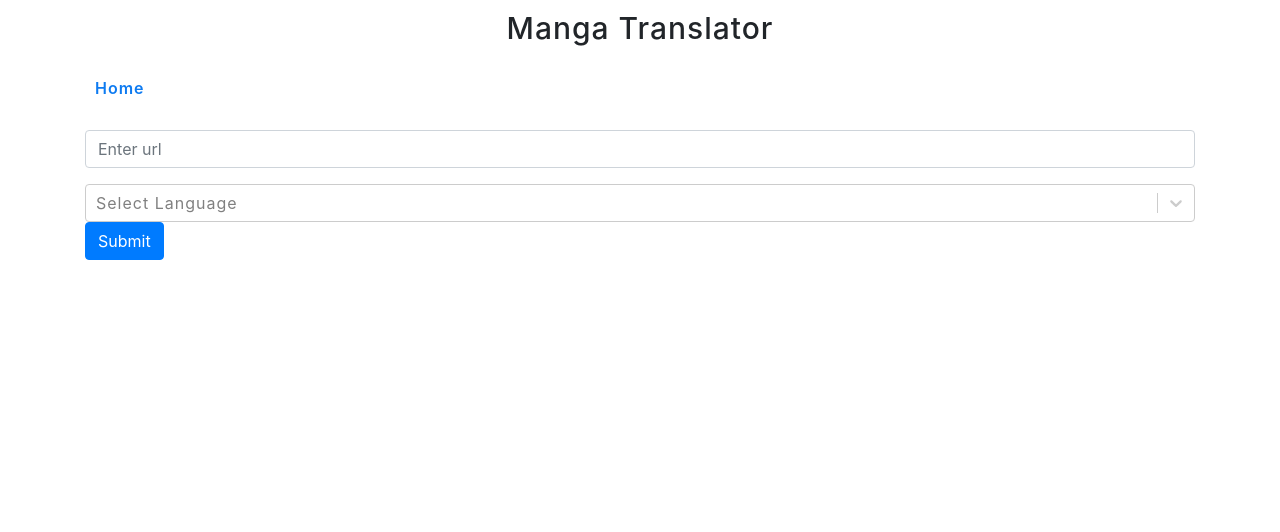
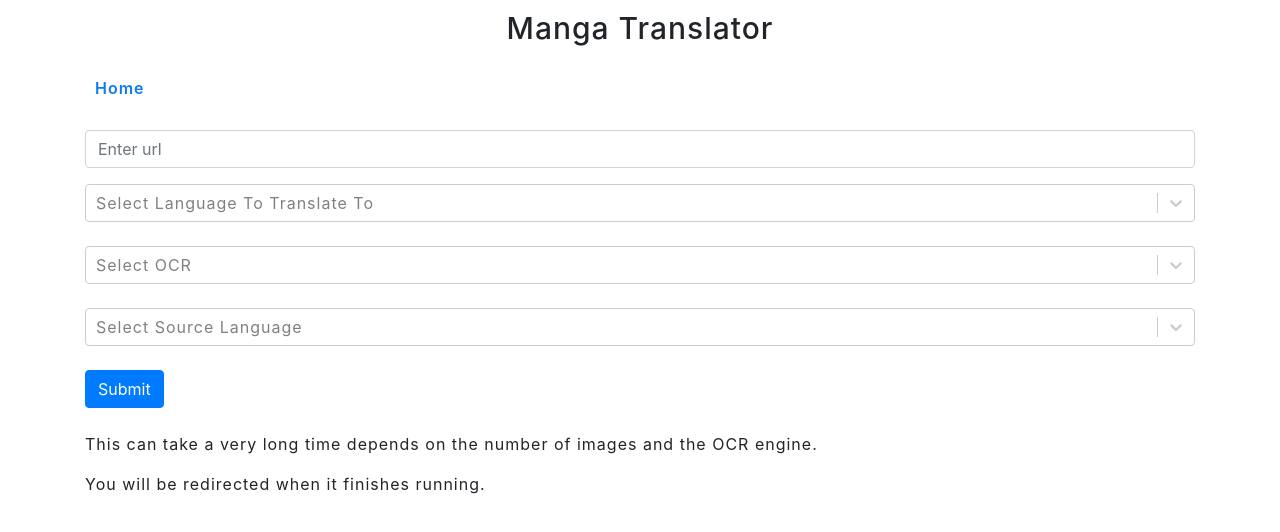
Before and after one commit to ducphamle2/computer-vision-IT4342E-FE, a React (Create React App) app: page / in a window 1280 px wide. Shown: the top 532 px of the page. Built offline with nearby package versions, Linux system fonts and the light colour scheme.

Commit message:
fix result page

```diff
--- a/public/index.html
+++ b/public/index.html
@@ -24,7 +24,7 @@
       work correctly both with client-side routing and a non-root public URL.
       Learn how to configure a non-root public URL by running `npm run build`.
     -->
-    <title>File Upload And Download</title>
+    <title>Manga Translator</title>
   </head>
   <body>
     <noscript>You need to enable JavaScript to run this app.</noscript>
--- a/src/components/App.js
+++ b/src/components/App.js
@@ -6,10 +6,21 @@ import { API_URL } from '../utils/constants';
 import Select from 'react-select';
 
 const options = [
-  { value: 'vietnamese', label: 'Vietnamese'},
-  { value: 'english', label: 'English'},
-  { value: 'russian', label: 'Russian'},
+  { value: 'vietnamese', label: 'Vietnamese' },
+  { value: 'english', label: 'English' },
+  { value: 'russian', label: 'Russian' },
 ]
+
+const OCRoptions = [
+  { value: 'google', label: 'Google Vision' },
+  { value: 'tes', label: 'Tesseract' },
+]
+
+const langoptions = [
+  { value: 'jp', label: 'Japanese' },
+  { value: 'en', label: 'English' },
+]
+
 
 function App(props) {
   const [file, setFile] = useState(null); // state for storing actual image
@@ -19,6 +30,9 @@ function App(props) {
   });
   const [errorMsg, setErrorMsg] = useState('');
   const [selectedLang, setSelectedLang] = useState('');
+  const [selectedOCR, setSelectedOCR] = useState('');
+  const [selectedSourceLang, setSelectedSourceLang] = useState('');
+
 
   const [isPreviewAvailable, setIsPreviewAvailable] = useState(false); // state to show preview only for images
   const dropRef = useRef(); // React ref for managing the hover state of droppable area
@@ -26,9 +40,15 @@ function App(props) {
   const handleChange = (value) => {
     setSelectedLang(value)
     console.log(selectedLang)
-};
-
-
+  };
+  const handleChangeOCR = (value) => {
+    setSelectedOCR(value)
+    console.log(selectedOCR)
+  };
+  const handleChangelang = (value) => {
+    setSelectedSourceLang(value)
+    console.log(selectedLang)
+  };
   const handleInputChange = (event) => {
     setState({
       ...state,
@@ -58,14 +78,13 @@ function App(props) {
   };
 
   const handleOnSubmit = async (event) => {
-    alert('PLEASE WAIT...')
     event.preventDefault();
     console.log("AAAAAAAAAAAAAAAAAAAAAAAAAAAAAa")
     try {
       const { url } = state;
       var expression = /(https?:\/\/(?:www\.|(?!www))[a-zA-Z0-9][a-zA-Z0-9-]+[a-zA-Z0-9]\.[^\s]{2,}|www\.[a-zA-Z0-9][a-zA-Z0-9-]+[a-zA-Z0-9]\.[^\s]{2,}|https?:\/\/(?:www\.|(?!www))[a-zA-Z0-9]+\.[^\s]{2,}|www\.[a-zA-Z0-9]+\.[^\s]{2,})/gi;
       var regex = new RegExp(expression);
-      let payload = 'url=' + url + '&lang=' + selectedLang.value
+      let payload = 'url=' + url + '&lang=' + selectedLang.value + '&ocr=' + selectedOCR.value + '&srclang=' + selectedSourceLang.value
       console.log(payload)
       if (url.match(regex)) {
         setErrorMsg('');
@@ -116,12 +135,27 @@ function App(props) {
           </Col>
         </Row>
         <Select
-          placeholder="Select Language"
-          defaultValue={options[0]}
+          placeholder="Select Language To Translate To"
           label="Choose Language"
           value={selectedLang}
           onChange={handleChange}
           options={options}
+        />
+        <br></br>
+        <Select
+          placeholder="Select OCR"
+          label="Choose OCR"
+          value={selectedOCR}
+          onChange={handleChangeOCR}
+          options={OCRoptions}
+        />
+        <br></br>
+        <Select
+          placeholder="Select Source Language"
+          label="Choose source language"
+          value={selectedSourceLang}
+          onChange={handleChangelang}
+          options={langoptions}
         />
         {/* <div className="upload-section">
           <Dropzone
@@ -157,10 +191,14 @@ function App(props) {
               </div>
             )}
         </div> */}
+        <br></br>
         <Button variant="primary" type="submit" onClick={handleOnSubmit}>
           Submit
         </Button>
       </Form>
+      <br></br>
+      <p>This can take a very long time depends on the number of images and the OCR engine.</p>
+      <p>You will be redirected when it finishes running.</p>
     </React.Fragment>
   );
 }
--- a/src/components/Result.js
+++ b/src/components/Result.js
@@ -4,87 +4,29 @@ import React, { useEffect } from 'react';
 // import { API_URL } from '../utils/constants';
 import { useLocation } from 'react-router-dom';
 
+var listOfImages = []
+const importAll = (r) => {
+  return r.keys().map(r);
+}
+listOfImages = importAll(require.context('/mnt/d/Git repo/computer-vision-IT4342E/ocr_manga/executables/tmp_images/inpainted', false, /\.(png|jpe?g)$/));
+
 const Result = () => {
+
   const location = useLocation();
   // const [Result, setResult] = useState([]);
   // const [errorMsg, setErrorMsg] = useState('');
   useEffect(() => {
+    console.log(listOfImages)
     console.log("location after passing from main component: ", location.state)
   }, [])
 
-  // useEffect(() => {
-  //   const getResult = async () => {
-  //     try {
-  //       const { data } = await axios.get(`${API_URL}/getAllFiles`);
-  //       setErrorMsg('');
-  //       setResult(data);
-  //     } catch (error) {
-  //       error.response && setErrorMsg(error.response.data);
-  //     }
-  //   };
-
-  //   getResult();
-  // }, []);
-
-  // const downloadFile = async (id, path, mimetype) => {
-  //   try {
-  //     const result = await axios.get(`${API_URL}/download/${id}`, {
-  //       responseType: 'blob'
-  //     });
-  //     const split = path.split('/');
-  //     const filename = split[split.length - 1];
-  //     setErrorMsg('');
-  //     return download(result.data, filename, mimetype);
-  //   } catch (error) {
-  //     if (error.response && error.response.status === 400) {
-  //       setErrorMsg('Error while downloading file. Try again later');
-  //     }
-  //   }
-  // };
-
   return (
-    // <div className="files-container">
-    //   {errorMsg && <p className="errorMsg">{errorMsg}</p>}
-    //   <table className="files-table">
-    //     <thead>
-    //       <tr>
-    //         <th>Title</th>
-    //         <th>Description</th>
-    //         <th>Download File</th>
-    //       </tr>
-    //     </thead>
-    //     <tbody>
-    //       {Result.length > 0 ? (
-    //         Result.map(
-    //           ({ _id, title, description, file_path, file_mimetype }) => (
-    //             <tr key={_id}>
-    //               <td className="file-title">{title}</td>
-    //               <td className="file-description">{description}</td>
-    //               <td>
-    //                 <a
-    //                   href="#/"
-    //                   onClick={() =>
-    //                     downloadFile(_id, file_path, file_mimetype)
-    //                   }
-    //                 >
-    //                   Download
-    //                 </a>
-    //               </td>
-    //             </tr>
-    //           )
-    //         )
-    //       ) : (
-    //         <tr>
-    //           <td colSpan={3} style={{ fontWeight: '300' }}>
-    //             No files found. Please add some.
-    //           </td>
-    //         </tr>
-    //       )}
-    //     </tbody>
-    //   </table>
-    // </div>
     <div>
-
+      {
+        listOfImages.map(
+          (index, image) => <img key={index} src={image} alt="info"></img>
+        )
+      }
     </div>
   );
 };
```
